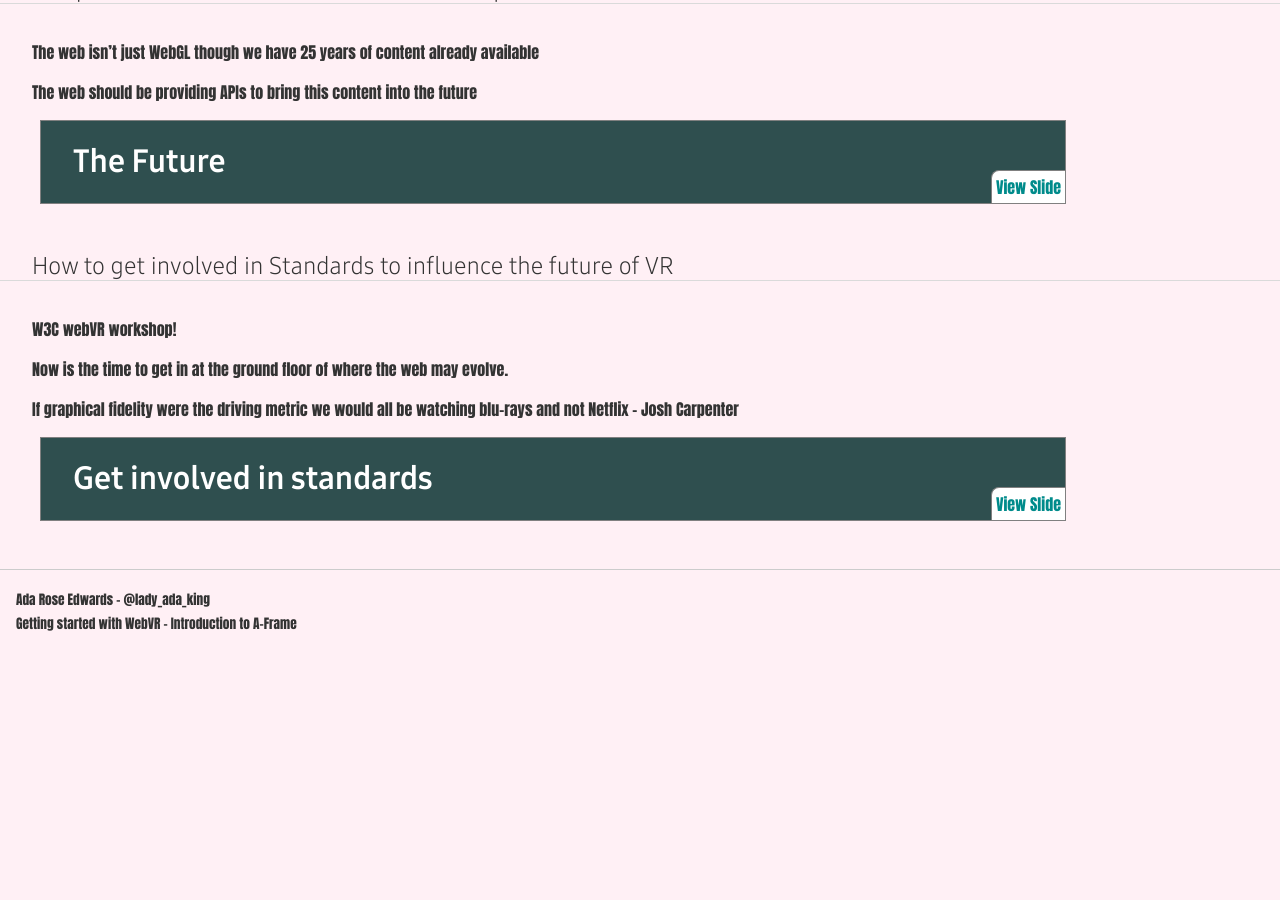
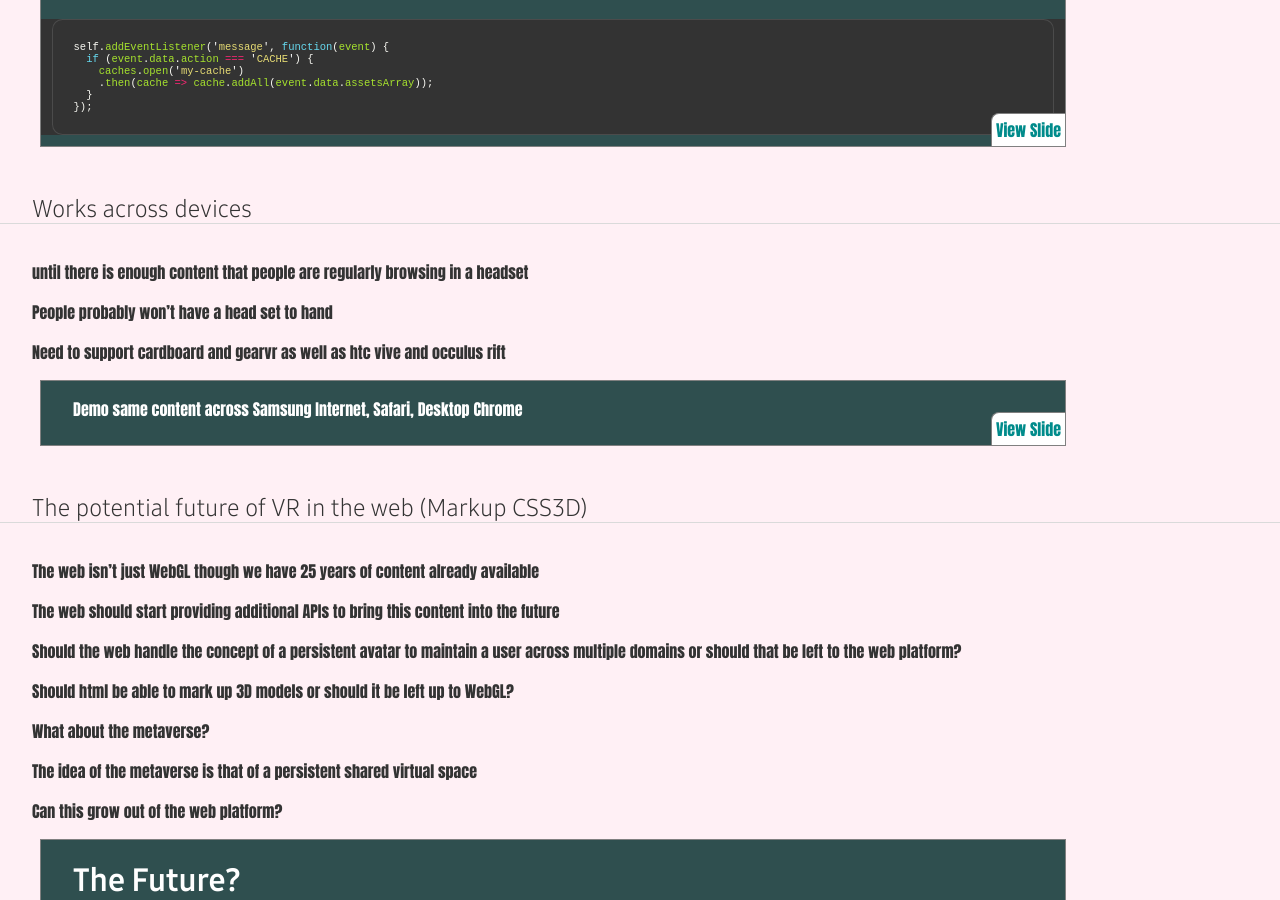
Before and after one commit to AdaRoseCannon/webvr, a Jekyll site: the page built from talk-dot-js.md, in a window 1280 px wide and 900 px high, scrolled down 6529 px. Built offline with Jekyll 4.4.1, drawn with Linux system fonts in a browser that asks for light colours; before the commit the page ends 7179 px from its top, so only the background shows below that; some of the changed text lies outside the part shown.

Commit message:
ch-ch-ch-changes!!

````diff
--- a/scripts/slide-utils.js
+++ b/scripts/slide-utils.js
@@ -109,11 +109,12 @@ window.getSlideName = function (el) {
 }
 
 function renderContent(el, data) {
+	data.style = data.style || '';
 	if (data) {
 		switch(Object.keys(data)[0]) {
 			case 'video':
-				el.innerHTML = `<video src="${data.video}" preload autoplay autostart loop style="object-fit: contain; flex: 1 0; ${data.style}" />`;
-				el.querySelector('video').currentTime=0;
+				el.innerHTML = `<video src="${data.video}" preload autoplay autostart ${data.loop ? 'loop' : ''} style="object-fit: contain; flex: 1 0; ${data.style}" />`;
+				el.querySelector('video').currentTime= data.start || 0;
 				el.querySelector('video').play();
 				break;
 			case 'image':
@@ -130,7 +131,10 @@ function renderContent(el, data) {
 				break;
 		}
 		if (data.caption) {
-			el.addMarkdown(data.caption);
+			var caption = document.createElement('h2');
+			caption.textContent = data.caption;
+			el.appendChild(caption);
+			if (data.captionStyle) caption.setAttribute('style', data.captionStyle);
 		}
 		if (data.url  || data.iframe) {
 			el.addHTML(`<div class="slide-url">${data.url || data.iframe || ''}</div>`);
--- a/talk-dot-js.md
+++ b/talk-dot-js.md
@@ -5,7 +5,7 @@ description: What considerations one needs to make when doing VR in the web
 image: https://i.imgur.com/1CuaofJ.jpg
 scripts: [
 	'scripts/post-to-slides.js',
-	'scripts/slide-utils.js',
+	'scripts/slide-utils.js'
 ]
 styles: [
 	'scripts/third-party/a-slides.css',
@@ -59,7 +59,7 @@ and setting the environment.
 <small style="color: white; text-align: right;">Michael Douglas in Wall Street (1987)</small>
 </div>`},
 {video: 'images/space-jam.mp4'},
-{video: 'images/360-media.mp4'},
+{video: 'images/360-media.mp4', start: 17},
 ]));</script>
 <blockquote style="padding: 0;">
 <h2>Picture of me and dan</h2>
@@ -98,8 +98,8 @@ There is a polyfill to allow these apis to be used on iOS and mobile chrome with
 	}
 });</script>
 <blockquote style="padding: 0; justify-content: flex-end;">
-<video src="images/enter-vr.mp4" style="position:absolute; top: 0; left: 0; width:100%; height: 100%; max-height: none;"></video>
-<pre style="z-index: 2; text-align: center; background: rgba(0,0,0,0.4);">VRDisplay.requestPresent({ source: myCanvas });</pre>
+<video src="images/enter-vr.mp4" style="position:absolute; top: 0; left: 0; width:100%; height: 100%; max-height: none; object-fit: cover;"></video>
+<pre style="z-index: 2; text-align: center; background: rgba(0,0,0,0.8);">VRDisplay.requestPresent({ source: myCanvas });</pre>
 </blockquote>
 
 ## How the web platform can enhance VR
@@ -112,7 +112,7 @@ But this is a trade off we make for the many benefits we gain from the web.
 
 -- slide --
 
-The web brings us the ability to reach a large audience accross a wide variety of platforms,
+The web brings us the ability to reach a large audience across a wide variety of platforms,
 
 We can take advantage of URLs and deep linking
 
@@ -124,6 +124,8 @@ The web also has access to many useful APIs which VR will bring to entirely new
 > > ## *"If visual fidelity was all that mattered we would be watching blu-rays not Netflix"*
 > >
 > > ### -- Josh Carpenter
+>
+> # Enabling Copresence on the Web
 
 ### P2P Via WebRTC
 
@@ -172,11 +174,46 @@ Explain how it can be used for Copresence with some code
 	}
 });</script>
 <blockquote style="padding: 0; justify-content: flex-end;">
-<video src="images/boris-smus-copresence.m4v" style="position:absolute; top: 0; left: 0; width:100%; height: 100%; max-height: none;"></video>
-<span style="z-index: 2; text-align: center; background: rgba(0,0,0,0.4); padding: 1em; margin: 1em; border-radius: 1em;">WebVR Copresence by Boris Smus</span>
-<pre style="z-index: 2; background: rgba(0,0,0,0.4); padding: 1em; margin: 1em; border-radius: 1em;"></pre>
+<video src="images/boris-smus-copresence.m4v" style="position:absolute; top: 0; left: 0; width:100%; height: 100%; max-height: none; object-fit: cover;"></video>
+<span style="z-index: 2; text-align: center; background: rgba(0,0,0,0.8); padding: 1em; margin: 1em; border-radius: 1em;">WebVR Copresence by Boris Smus</span>
+<pre style="z-index: 2; background: rgba(0,0,0,0.8); padding: 1em; margin: 1em; border-radius: 1em;"></pre>
 </blockquote>
 
+## Expectations by being on the web
+
+Even though one may be making something new and amazing, the wow factor for VR will wear off and users have a short attention span.
+
+The lessons we've learnt in engaging uers on the web are still applicable here
+
+Primarily reduce the barrier between the user and content.
+
+Start fast. Each barrier to entry will lose a signifcant portion of your users.
+
+The advantage of the web is that one link click takes you to the content but that advantage is lost easily.
+
+* Avoid interstitials redirecting users to different devices or platforms
+* Avoid long loading
+* Work on desktop but enhance into VR
+
+Think of showing VR content the same way you would use video content,
+
+* Content is buffered, not loaded all in one go
+* Content is visible on the page straight away
+* Content quality improves with bandwidth and device power
+
+<script>setDynamicSlide(contentSlide([
+	{html: '<h1 style="position: absolute; top: 0; left: 1em;">The Web Comes with Expectations</h1>'},
+	{image: 'images/engagement.png', caption: 'Study by Google on Loading time and Engagement', captionStyle: 'z-index: 2; text-align: center; background: rgba(0,0,0,0.8); padding: 1em; border-radius: 1em; width: auto; margin: 1em; font-size: 3rem;', style:"position: absolute; top: 0; left: 0; width: 100%; height: 100%; margin: 0; max-width: none; max-height: none;"},
+	{video: 'images/gun.m4v', caption: 'http://gun.playcanvas.com', style:'position: absolute; top:0; left: 0; width: 100%; height: 100%; z-index: -1; object-fit: cover;', captionStyle: 'z-index: 2; text-align: center; background: rgba(0,0,0,0.8); padding: 1em; border-radius: 1em; width: auto; margin: 1em; font-size: 3rem;'},
+]));</script>
+<blockquote style="justify-content: flex-end; padding: 0;">
+<ul>
+<li>&lt; 3s Acceptable</li>
+<li>&lt; 1s Good</li>
+<li>&lt; 0.5s Ideal</li>
+</ul>
+<video src="images/gun.m4v" muted></video>
+</blockquote>
 
 ### Service Workers and Cache APIs
 
@@ -231,40 +268,14 @@ self.addEventListener('message', function(event) {
 });
 ```
 
-## Expectations by being on the web
 
-Even though one may be making something new and amazing, the wow factor for VR will wear off and users have a short attention span.
+## Works across devices
 
-The lessons we've learnt in engaging uers on the web are still applicable here
+until there is enough content that people are regularly browsing in a headset
 
-Primarily reduce the barrier between the user and content.
+People probably won't have a head set to hand
 
-> Some quote on web perf
-
-### Start fast - load content as needed
-
-Start fast. Each barrier to entry will lose a signifcant portion of your users.
-
-The advantage of the web is that one link click takes you to the content but that advantage is lost easily.
-
-* Avoid interstitials redirecting users to different devices or platforms
-* Avoid long loading
-* Work on desktop but enhance into VR
-
-Think of showing VR content the same way you would use video content,
-
-* Content is buffered, not loaded all in one go
-* Content is visible on the page straight away
-* Content quality improves with bandwidth and device power
-
-> * < 3s Acceptable
-> * < 1s Good
-> * < 0.5s Ideal
->
-> http://gun.playcanvas.com
-> Demo play canvas.
-
-### Works across devices
+Need to support cardboard and gearvr as well as htc vive and occulus rift
 
 > Demo same content across Samsung Internet, Safari, Desktop Chrome
 
@@ -272,19 +283,60 @@ Think of showing VR content the same way you would use video content,
 
 The web isn't just WebGL though we have 25 years of content already available
 
-The web should be providing APIs to bring this content into the future
+The web should start providing additional APIs to bring this content into the future
 
-> # The Future
+Should the web handle the concept of a persistent avatar to maintain a user across multiple domains or should that be left to the web platform?
+
+Should html be able to mark up 3D models or should it be left up to WebGL?
+
+What about the metaverse?
+
+The idea of the metaverse is that of a persistent shared virtual space
+
+Can this grow out of the web platform?
+
+<script>setDynamicSlide(elByEl());</script>
+
+> # The Future?
+>
+> ```css
+.container {
+	overflow-y: scroll;
+	perspective: 600px;
+	height: 100vh;
+}
+.container .hero {
+	transform: translateZ(100px);
+}
+```
+>
+> ```css
+.container {
+	overflow-y: scroll;
+	perspective: 600px;
+	perspective: real3d; /* handle headset perspective?! */
+	height: 100vh;
+}
+.container .hero {
+	transform: translateZ(100px);
+}
+```
 
 ## How to get involved in Standards to influence the future of VR
 
-W3C webVR workshop!
+These discussions are happening today!
 
-Now is the time to get in at the ground floor of where the web may evolve.
+If anything in this talk has interested you then please get involved.
 
-If graphical fidelity were the driving metric we would all be watching blu-rays and not Netflix - Josh Carpenter
+If you start now you will be able to shape the next medium of the web
+
+I don't know about you guys but I am pretty excited for our VR future.
 
 > # Get involved in standards
+>
+> ## https://www.w3.org/community/webvr/
+>
+> ## https://github.com/w3c/webvr
 
 <script>
 
````
Also changed, not shown: images/engagement.png (added), 1 other file.
